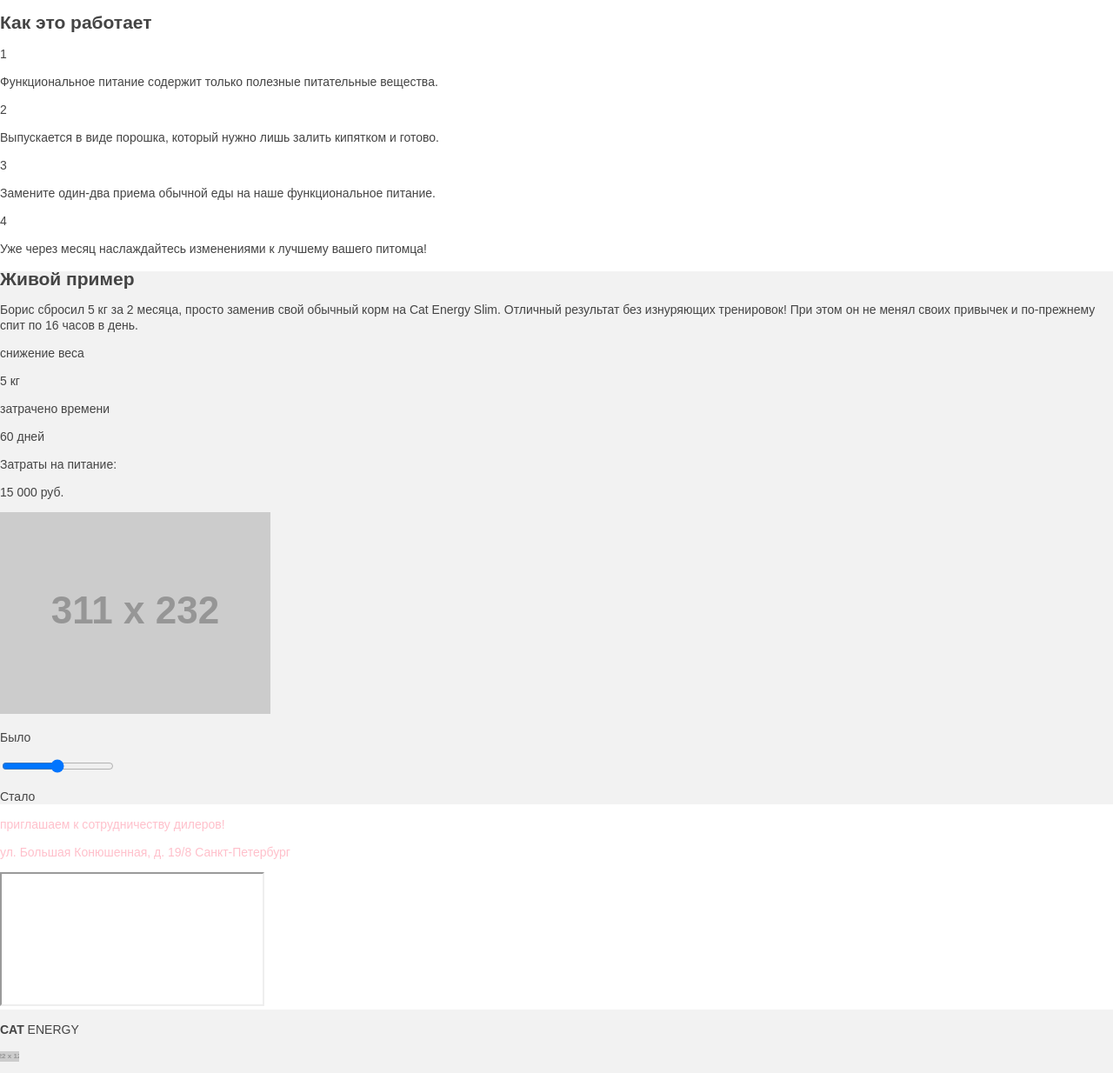
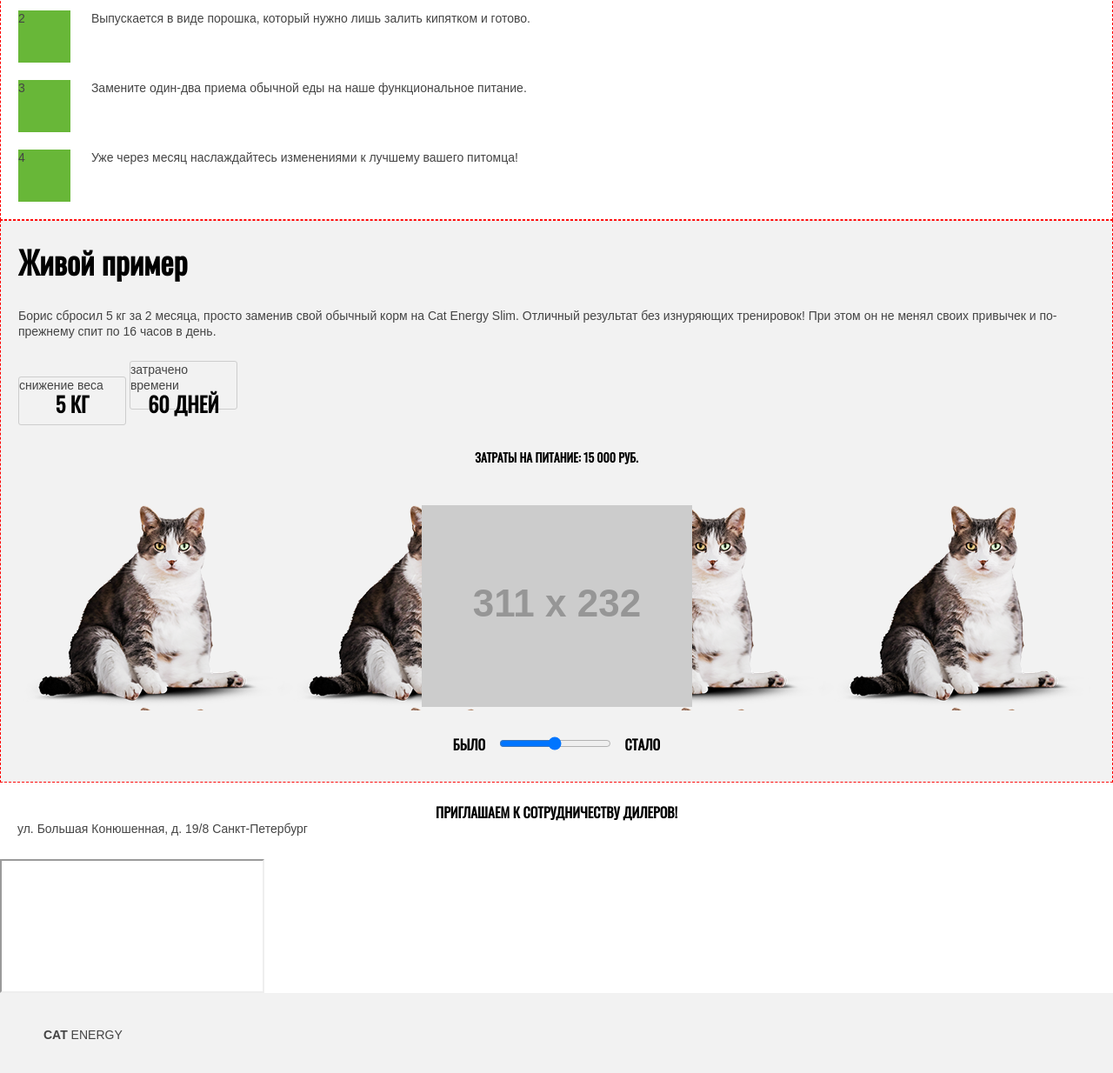
Before and after one commit to yaamshire/1253785-cat-energy-21, a website: page source/index.html in a window 1280 px wide. Shown: the part 1250-2484 px from the top of the page at 87% size. Drawn offline with nearby package versions, Linux system fonts and the light colour scheme; files that its build step writes are made by us from their sources; placeholder pictures from the web are drawn by us.

Commit message:
Модуль 3-1. Внесение базовых стилей для страницы index. мобильный макет

```diff
--- a/source/index.html
+++ b/source/index.html
@@ -51,7 +51,7 @@
               <h3 class="tocat__item-title">Похудение</h3>
               <p class="tocat__item-desc">Ваш кот весит больше собаки и почти утратил способность лазить по деревьям? Пора на диету! Cat Energy Slim поможет вашему питомцу сбросить лишний вес.</p>
               <div class="tocat__item-link">
-                <a class="catalog-link" href="catalog.html">Каталог Slim</a>
+                <a class="catalog-link" href="catalog.html">Каталог Slim</a><span class="arrow"></span>
               </div>
             </div>
             <div class="tocat__item tocat__item--pro">
@@ -59,7 +59,7 @@
               <h3 class="tocat__item-title">Набор массы</h3>
               <p class="tocat__item-desc">Заработать авторитет среди дворовых котов и даже собак? Серия Cat Energy Pro поможет вашему коту нарастить необходимые мышцы!</p>
               <div class="tocat__item-link">
-                <a class="catalog-link" href="catalog.html" >Каталог Pro</a>
+                <a class="catalog-link" href="catalog.html" >Каталог Pro</a><span class="arrow"></span>
               </div>
             </div>
 
@@ -104,7 +104,7 @@
     </section>
 
     <section class="example">
-      <div class="example_wrap">
+      <div class="example__wrap">
         <div class="example__header">
           <h2 class="example__header-title">Живой пример</h2>
           <p class="example__header-subtitle">Борис сбросил 5 кг за 2 месяца, просто заменив свой обычный корм на Cat Energy Slim. Отличный результат без изнуряющих тренировок! При этом он не менял своих привычек и по-прежнему спит по 16 часов в день. </p>
@@ -137,11 +137,12 @@
             </div>
           </div>
           <div class="slider__control">
-            <p class="slider__control-before">Было</p>
             <div class="slider__control-container">
-              <input type="range" min="1" max="100" value="50" class="slider__control-range" id="catRange">
+              <span>Было</span>
+              <input class="slider__input-range" type="range" min="1" max="100" value="50" class="slider__control-range" id="catRange">
+              <span>Стало</span>
             </div>
-            <p class="slider__control-after">Стало</p>
+
 
 
           </div>
@@ -170,13 +171,13 @@
   </main>
   <footer class="footer">
     <div class="footer__wrap">
-      <div class="footer__name border-bottom">
+      <div class="footer__name">
         <p class="footer__name-text"><b>CAT</b> ENERGY</p>
       </div>
-      <div class="footer__social border-bottom">
-        <p class="footer__social-item"><a href="vk.com"><img src="https://via.placeholder.com/22x12.png" alt="VK"></a></p>
-        <p class="footer__social-item"><a href="instagram.com"><img src="https://via.placeholder.com/22x12.png" alt="Inst"></a></p>
-        <p class="footer__social-item"><a href="facebook.com"><img src="https://via.placeholder.com/22x12.png" alt="Facebook"></a></p>
+      <div class="footer__social">
+        <a class="footer__social-item" href="vk.com"><img src="https://via.placeholder.com/22x12.png" alt="VK"></a>
+        <a class="footer__social-item" href="instagram.com"><img src="https://via.placeholder.com/22x12.png" alt="Inst"></a>
+        <a class="footer__social-item" href="facebook.com"><img src="https://via.placeholder.com/22x12.png" alt="Facebook"></a>
       </div>
       <div class="footer__logo-academy">
         <a class="logo-academy link" href="https://htmlacademy.ru/intensive/adaptive" target="_blank"><span class="">HTML Academy</span><img src="img/htmlacademy.svg" alt="HTML Academy" width="27"></a>
--- a/source/less/blocks/body.less
+++ b/source/less/blocks/body.less
@@ -15,5 +15,4 @@
 
 .page__body a {
   text-decoration: none;
-  color: @dark-grey-1;
 }
--- a/source/less/blocks/dillers.less
+++ b/source/less/blocks/dillers.less
@@ -1,4 +1,35 @@
 .dillers {
   background-color: @white;
-  color: pink;
 }
+
+.dillers__wrap {
+  margin: 0;
+  padding: 0;
+}
+
+.dillers__info {
+  padding: 25px 20px;
+  display: grid;
+}
+
+.dillers__info-title {
+  .font-s-h(16px;18px);
+  font-family: "Oswald-regular", "Arial", sans-serif;
+  font-weight: bold;
+  color: @black;
+  text-align: center;
+  text-transform: uppercase;
+  margin: 0;
+  display: grid;
+}
+
+.dillers__info-subtitle {
+  .font-s-h(14px;20px);
+  margin: 0;
+  display: grid;
+}
+
+.dillers__map {
+  margin: 0;
+  display: grid;
+}
--- a/source/less/blocks/footer.less
+++ b/source/less/blocks/footer.less
@@ -2,6 +2,23 @@
   background-color: @basic-grey;
 }
 
+.footer__wrap {
+  padding: 0 20px;
+}
+
+.footer__name {
+  border-bottom: 1px solid @grey-2;
+  padding: 25px 30px;
+}
+
+.footer__social {
+  border-bottom: 1px solid @grey-2;
+  padding: 25px 30px;
+}
+
+.footer__social-item {
+  color: @grey-2;
+}
 
 .logo-academy {
   width: 150px;
--- a/source/less/blocks/main/example.less
+++ b/source/less/blocks/main/example.less
@@ -1,4 +1,91 @@
 .example {
   background-color: @basic-grey;
-  color: @dark-grey-1;
+  .debug();
 }
+
+.example__wrap {
+  padding: 0 20px;
+}
+
+.example__header {
+  padding-top: 27px;
+}
+
+.example__header-title {
+  .font-s-h(36px,40px);
+  font-family: "Oswald-regular", "Arial", sans-serif;
+  color: @black;
+  margin-bottom: 33px;
+  margin-top: 0;
+}
+
+.example__header-subtitle {
+  margin-bottom: 25px;
+}
+
+.info__blocks-border-wrap {
+  border: 1px solid @grey-2;
+  width: 124px;
+  height: 56px;
+  border-radius: 3px;
+  box-sizing: border-box;
+  display: inline-block;
+
+}
+
+.info__blocks-border-wrap--inner {
+  .font-s-h(24px;24px);
+  color: @black;
+  text-align: center;
+  text-transform: uppercase;
+  font-family: "Oswald-regular", "Arial", sans-serif;
+  font-weight: bold;
+  margin:0;
+}
+
+.info__text {
+  .font-s-h(14px;20px);
+  font-family: "Oswald-regular", "Arial", sans-serif;
+  font-weight: bold;
+  color: @black;
+  text-align: center;
+  text-transform: uppercase;
+}
+
+.info__text-text, .info__text-num {
+  display: inline-block;
+  margin: 27px 0 0 0;
+}
+
+.example__slider {
+  margin-top: 40px;
+}
+
+.slider__list {
+  display: grid;
+  margin-bottom: 20px;
+}
+
+.slider__item {
+  padding: 5px;
+  text-align: center;
+}
+
+.slider__item-image {
+  width: 100%;
+  background-image: url("/source/img/before-mobile.png");
+}
+
+.slider__control {
+  .font-s-h(16px;20px);
+  font-family: "Oswald-regular", "Arial", sans-serif;
+  font-weight: bold;
+  color: @black;
+  text-align: center;
+  text-transform: uppercase;
+  margin-bottom: 31px;
+}
+
+.slider__input-range {
+  margin: 5px 12px 5px 12px;
+}
--- a/source/less/blocks/main/howit.less
+++ b/source/less/blocks/main/howit.less
@@ -1,4 +1,29 @@
 .howit {
   background-color: @white;
-  color: @dark-grey-1;
+  .debug();
 }
+
+.howit__wrap {
+  padding: 0 20px;
+}
+
+.howit__header {
+  .font-s-h(36px,40px);
+  font-family: "Oswald-regular", "Arial", sans-serif;
+  color: @black;
+  margin: 0;
+}
+
+.howit__item-icon {
+  width: 60px;
+  height: 60px;
+  background-color: @basic-green;
+  display: inline-block;
+  margin-right: 20px;
+  margin-bottom: 20px;
+}
+
+.howit__item-desc {
+  display: inline-block;
+  margin: 0;
+}
--- a/source/less/blocks/main/tocat.less
+++ b/source/less/blocks/main/tocat.less
@@ -1,9 +1,10 @@
 .tocat {
   background-color: @white;
+  .debug ();
 }
 
 .tocat__wrap {
-  padding: 20px;
+  padding: 0 20px;
 }
 
 .tocat__list {
@@ -12,23 +13,87 @@
 
 .tocat__item {
   background-color: @basic-grey;
-  padding: 30px 20px;
+  padding: 0 20px;
+  margin-top: 20px;
 }
+
+.tocat__item-icon {
+  border: 25px solid @basic-green;
+  border-radius: 50%;
+  width: 0px;
+  height: 0px;
+  display: inline-block;
+}
+
 .tocat__item--slim {
   background-image: url(/source/img/index/slim-cat.svg);
+  background-repeat: no-repeat;
+  background-position: center;
 }
 
 .tocat__item--pro {
   background-image: url(/source/img/index/pro-cat.svg);
+  background-repeat: no-repeat;
+  background-position: center;
 }
 
 .tocat__item-title {
+  .font-s-h(24px;37px);
   text-transform: uppercase;
-  .font-s-h(24px;37px);
   color: @black;
+  display: inline-block;
+  font-family: "Oswald-medium", "Arial", sans-serif;
 }
 
 .tocat__item-link {
   border-top: 1px solid @grey-2;
   padding: 20px;
+  width: 165px;
 }
+
+.catalog-link {
+  .font-s-h(20px;30px);
+  width: 165px;
+  height: 38px;
+  outline: none;
+  padding: 4px 0 4px 0;
+  margin-right: 25px;
+  text-transform: uppercase;
+  font-family: "Oswald-regular", "Arial", sans-serif;
+  border: 0;
+  background-color: transparent;
+  color: @black;
+  &:hover {
+    background-color: @grey-1;
+  }
+  &:focus {
+    color: fade(@black, 30%);
+  }
+}
+
+
+.arrow {
+  position: relative;
+  display: inline-block;
+  margin-bottom: 7px;
+}
+  .arrow:before,
+  .arrow:after {
+    content: "";
+    display: block;
+    position: absolute;
+    border: 6px solid transparent;
+}
+
+.arrow:nth-child(2) {
+  width: 18px;
+  height: 2px;
+  background: @black;
+  }
+
+  .arrow:nth-child(2):after {
+    border-width: 6px 0 6px 9px;
+    margin-left: 18px;
+    margin-top: -5px;
+    border-left-color: @black;
+  }
--- a/source/less/global/global.less
+++ b/source/less/global/global.less
@@ -31,22 +31,3 @@ img {
     color: fade(@white, 30%);
   }
 }
-
-.catalog-link {
-  .font-s-h(20px;30px);
-  width: 165px;
-  height: 38px;
-  outline: none;
-  padding: 4px 0px 4px 0px;
-  text-transform: uppercase;
-  font-family: "Oswald-regular", "Arial", sans-serif;
-  border: 0;
-  background-color: transparent;
-  color: @black;
-  &:hover {
-    background-color: @basic-green-2;
-  }
-  &:focus {
-    color: fade(@black, 30%);
-  }
-}
```
Also changed, not shown: source/img/before-mobile.png (renamed from source/img/before-mobile 1.png).
